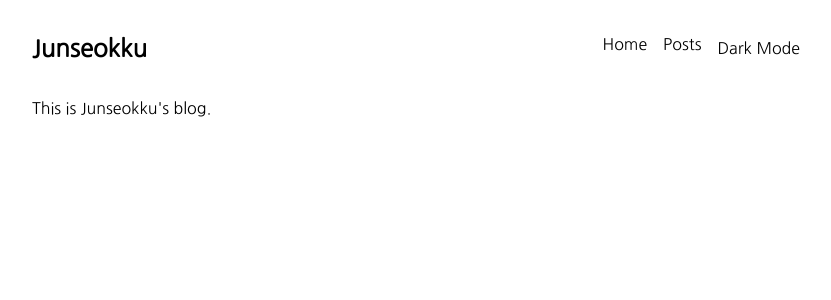
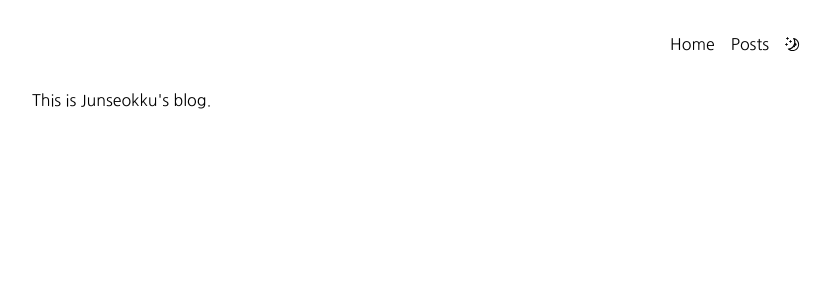
Before and after one commit to junseokku/junseokku-dev, a Next.js app: page / in a window 1280 px wide. Shown: the top 300 px of the page, without its empty margins (224-1055 px from the left). Built offline with nearby package versions, Linux system fonts and the light colour scheme.

Commit message:
feat: 다크모드 사용자 정의 변수 이용하도록 하여 구현

```diff
--- a/app/components/Header.tsx
+++ b/app/components/Header.tsx
@@ -8,10 +8,7 @@ const MENU_ITEMS = [
 
 export function Header() {
   return (
-    <header className="flex flex-row gap-2 justify-between">
-      <Link href={'/'} className="text-center text-2xl font-extrabold">
-        Junseokku
-      </Link>
+    <header className="flex flex-row gap-2 justify-end">
       <nav className="flex flex-row  gap-4">
         {MENU_ITEMS.map(({ name, href }) => (
           <Link key={name} href={href}>
--- a/app/components/PostCard.tsx
+++ b/app/components/PostCard.tsx
@@ -5,9 +5,7 @@ import Link from 'next/link';
 export function PostCard(post: Post) {
   return (
     <Link href={post.url}>
-      <h2 className="mb-1 text-xl text-slate-950 font-semibold">
-        {post.title}
-      </h2>
+      <h2 className="mb-1 text-xl font-semibold">{post.title}</h2>
       <time
         dateTime={post.createdAt}
         className="mb-2 block text-xs text-gray-600"
--- a/app/components/ToggleDarkMode.tsx
+++ b/app/components/ToggleDarkMode.tsx
@@ -1,6 +1,7 @@
 'use client';
 
-import { useState, useEffect } from 'react';
+import { MoonIcon, SunIcon } from '@radix-ui/react-icons';
+import { useState, Dispatch, SetStateAction, useLayoutEffect } from 'react';
 
 const Theme = {
   Light: 'light',
@@ -12,9 +13,9 @@ type ThemeKeys = (typeof Theme)[keyof typeof Theme];
 
 /** system일 경우 추가 */
 export const ToggleDarkMode = () => {
-  const [theme, setTheme] = useState<ThemeKeys>(
-    localStorage.getItem('theme') as ThemeKeys,
-  );
+  const [theme, setTheme] = useState<ThemeKeys>('system');
+
+  useDarkModeInitiailizer(setTheme);
 
   const toggleTheme = () => {
     if (theme === 'dark') {
@@ -29,10 +30,21 @@ export const ToggleDarkMode = () => {
     setTheme('dark');
   };
 
+  return (
+    <button onClick={toggleTheme}>
+      {theme === 'dark' ? <SunIcon /> : <MoonIcon />}
+    </button>
+  );
+};
+
+const useDarkModeInitiailizer = (
+  setTheme: Dispatch<SetStateAction<ThemeKeys>>,
+) => {
   // SSR 문제로 다른 곳으로 옮기기
-  useEffect(() => {
+  useLayoutEffect?.(() => {
     if (!('theme' in localStorage)) {
       localStorage.setItem('theme', 'system');
+      return;
     }
 
     if (localStorage.theme === 'dark') {
@@ -40,14 +52,5 @@ export const ToggleDarkMode = () => {
       setTheme('dark');
       return;
     }
-
-    document.documentElement.classList.remove('dark');
-    setTheme('light');
-  }, []);
-
-  return (
-    <button onClick={toggleTheme}>
-      {theme === 'dark' ? 'Light Mode' : 'Dark Mode'}
-    </button>
-  );
+  }, [setTheme]);
 };
--- a/app/globals.css
+++ b/app/globals.css
@@ -3,19 +3,11 @@
 @tailwind utilities;
 
 :root {
-  --foreground-rgb: 0, 0, 0;
-  --background-start-rgb: 214, 219, 220;
-  --background-end-rgb: 255, 255, 255;
+  --text-color: #000000;
+  --background-color: #ffffff;
 }
 
-@media (prefers-color-scheme: dark) {
-  :root {
-    --foreground-rgb: 255, 255, 255;
-    --background-start-rgb: 0, 0, 0;
-    --background-end-rgb: 0, 0, 0;
-  }
+.dark {
+  --text-color: #ffffff;
+  --background-color: #000000;
 }
-
-body {
-  color: rgb(var(--foreground-rgb));
-}
--- a/app/layout.tsx
+++ b/app/layout.tsx
@@ -16,7 +16,7 @@ export default function RootLayout({
   return (
     <html lang="en">
       <body
-        className={`${nanumGothic.className} mx-auto max-w-3xl py-8 flex flex-col gap-8`}
+        className={`${nanumGothic.className} mx-auto max-w-3xl py-8 flex flex-col gap-8 text-textColor bg-backgroundColor`}
       >
         <Header />
         {children}
--- a/app/posts/[slug]/page.tsx
+++ b/app/posts/[slug]/page.tsx
@@ -25,7 +25,7 @@ const PostLayout = ({ params }: { params: { slug: string } }) => {
         </time>
         <h1 className="text-3xl font-bold">{post.title}</h1>
       </div>
-      <section className="prose max-w-3xl">
+      <section className="prose dark:prose-invert max-w-3xl">
         <MDXContent />
       </section>
     </article>
--- a/package.json
+++ b/package.json
@@ -10,6 +10,8 @@
   },
   "dependencies": {
     "@next/font": "^14.2.3",
+    "@radix-ui/react-dropdown-menu": "^2.0.6",
+    "@radix-ui/react-icons": "^1.3.0",
     "contentlayer": "^0.3.4",
     "date-fns": "^2.30.0",
     "next": "13.5.4",
--- a/tailwind.config.ts
+++ b/tailwind.config.ts
@@ -13,9 +13,13 @@ const config: Config = {
         'gradient-conic':
           'conic-gradient(from 180deg at 50% 50%, var(--tw-gradient-stops))',
       },
+      colors: {
+        textColor: 'var(--text-color)',
+        backgroundColor: 'var(--background-color)',
+      },
     },
   },
-  darkMode: 'selector',
+  darkMode: 'class',
   plugins: [require('@tailwindcss/typography')],
 };
 export default config;
```
Also changed, not shown: 1 other file (tests, documents, lock files or other folders).
